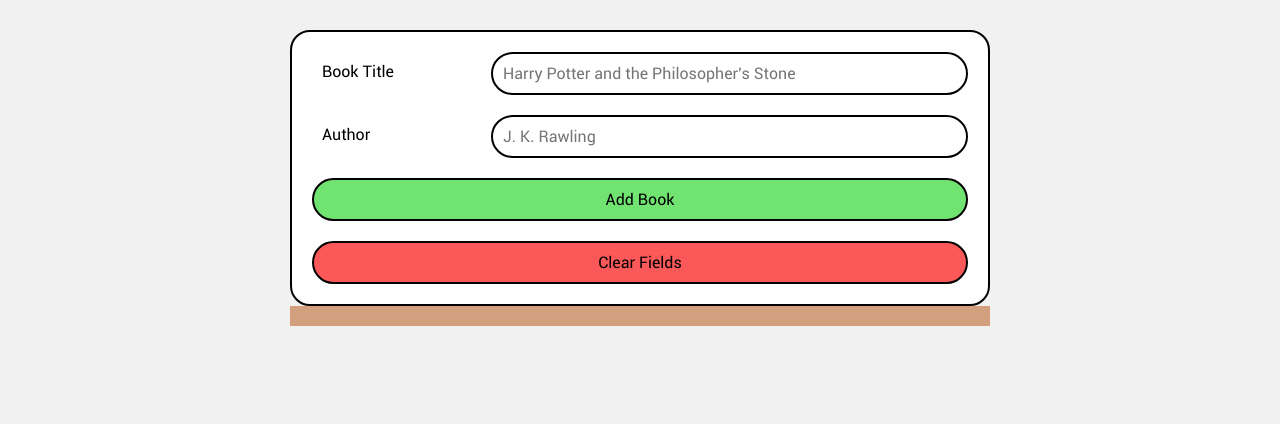
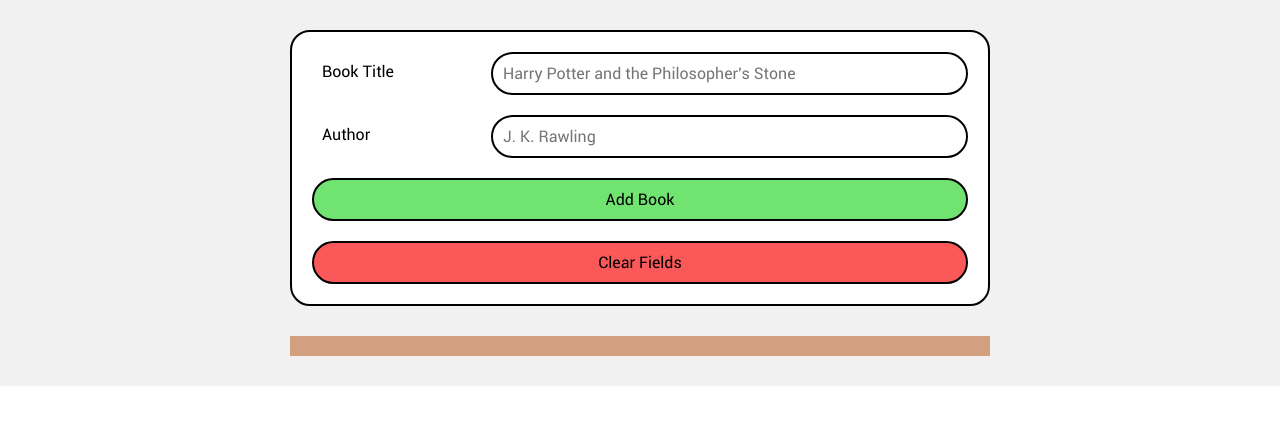
Before and after one commit to Diaa-E/bookshelf, a React (Vite) app: page / in a window 1280 px wide. Shown: the top 424 px of the page. Built offline with nearby package versions, Linux system fonts and the light colour scheme.

Commit message:
Fix styles applying to body instead of root div

```diff
--- a/src/styles/App.css
+++ b/src/styles/App.css
@@ -1,4 +1,4 @@
-body{
+#root{
   min-width: 100vw;
   background-color: var(--background);
   display: grid;
@@ -8,4 +8,5 @@
   "shelf";
   justify-content: center;
   padding: 30px;
+  gap: 30px;
 }
```
